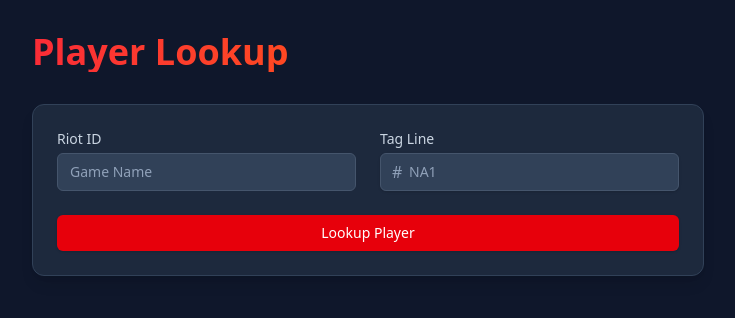
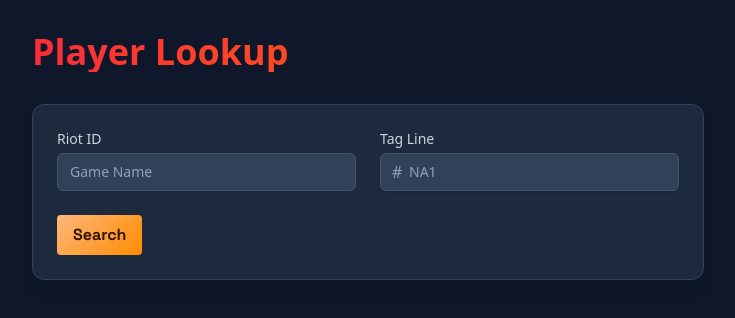
Before and after one commit to Zetchu/my-riot-app-svelte, a SvelteKit app: page /player in a window 1280 px wide. Shown: the top 318 px of the page, without its empty margins (272-1007 px from the left). Built offline with nearby package versions, Linux system fonts and the light colour scheme.

Commit message:
Add Tailwind CSS configuration and update styles in app and player components

```diff
--- a/src/app.html
+++ b/src/app.html
@@ -4,8 +4,17 @@
 		<meta charset="utf-8" />
 		<meta name="viewport" content="width=device-width, initial-scale=1" />
 		%sveltekit.head%
+		<link rel="preconnect" href="https://fonts.googleapis.com" />
+		<link rel="preconnect" href="https://fonts.gstatic.com" crossorigin />
+		<link
+			href="https://fonts.googleapis.com/css2?family=Inter:wght@400;500;600&family=Space+Grotesk:wght@500;700&display=swap"
+			rel="stylesheet"
+		/>
 	</head>
-	<body data-sveltekit-preload-data="hover">
+	<body
+		data-sveltekit-preload-data="hover"
+		class="bg-surface text-on-surface font-body selection:bg-primary-container selection:text-on-primary-fixed antialiased"
+	>
 		<div style="display: contents">%sveltekit.body%</div>
 	</body>
 </html>
--- a/src/routes/layout.css
+++ b/src/routes/layout.css
@@ -1,3 +1,4 @@
 @import 'tailwindcss';
+@config '../../tailwind.config.js';
 @plugin '@tailwindcss/forms';
 @plugin '@tailwindcss/typography';
--- a/src/routes/player/+page.svelte
+++ b/src/routes/player/+page.svelte
@@ -65,11 +65,9 @@
 					</div>
 				</div>
 				<button
-					type="submit"
-					class="w-full rounded-md bg-red-600 px-4 py-2 text-sm font-medium text-white shadow-sm hover:bg-red-700 focus:ring-2 focus:ring-red-500 focus:ring-offset-2 focus:ring-offset-slate-800 focus:outline-none"
+					class="bg-kinetic-gradient text-on-primary-fixed font-display rounded px-4 py-2 font-bold"
+					>Search</button
 				>
-					Lookup Player
-				</button>
 			</form>
 		{/if}
 	</div>
--- /dev/null
+++ b/tailwind.config.js
@@ -0,0 +1,51 @@
+/** @type {import('tailwindcss').Config} */
+export default {
+	content: ['./src/**/*.{html,js,svelte,ts}'],
+	theme: {
+		extend: {
+			colors: {
+				// --- Surface Hierarchy ---
+				'surface-lowest': '#0e0e0e',
+				surface: '#131313',
+				'surface-low': '#1a1a1a',
+				'surface-container': '#201f1f',
+				'surface-high': '#2a2a2a',
+				'surface-variant': '#2a2a2a',
+				'surface-tint': '#ffb77d',
+
+				// --- Brand & Accents ---
+				primary: '#ffb77d',
+				'primary-container': '#ff8c00',
+				'on-primary-fixed': '#2f1500',
+
+				secondary: '#e9c349', // Brushed Gold
+				'secondary-fixed': '#e9c349',
+
+				error: '#ffb4ab',
+
+				// --- Typography & Lines ---
+				'on-surface': '#e5e2e1', // No pure white
+				'on-surface-variant': '#a8a4a2', // Adjusted for 4.5:1 contrast
+				outline: '#a48c7a',
+				'outline-variant': '#a48c7a' // We will use /15 opacity in HTML
+			},
+			fontFamily: {
+				display: ['"Space Grotesk"', 'sans-serif'],
+				body: ['Inter', 'sans-serif']
+			},
+			backgroundImage: {
+				// The signature 135-degree metallic energy texture
+				'kinetic-gradient': 'linear-gradient(135deg, #ffb77d, #ff8c00)'
+			},
+			boxShadow: {
+				// Ambient Shadow: diffused, tinted with primary_container (#ff8c00)
+				ambient: '0 32px 64px -12px rgba(255, 140, 0, 0.08)',
+
+				// Ghost Borders & Glows (4px outer bloom)
+				'glow-victory': '0 0 4px 1px rgba(233, 195, 73, 0.4)', // Secondary
+				'glow-defeat': '0 0 4px 1px rgba(255, 180, 171, 0.4)' // Error
+			}
+		}
+	},
+	plugins: []
+};
```
